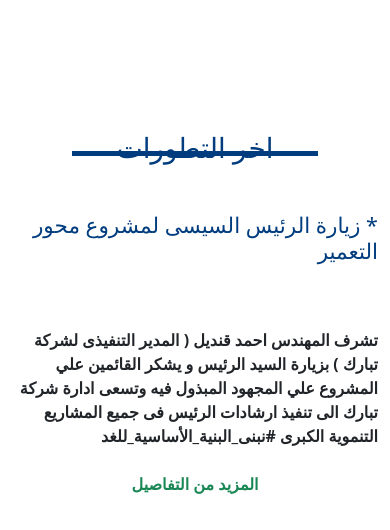
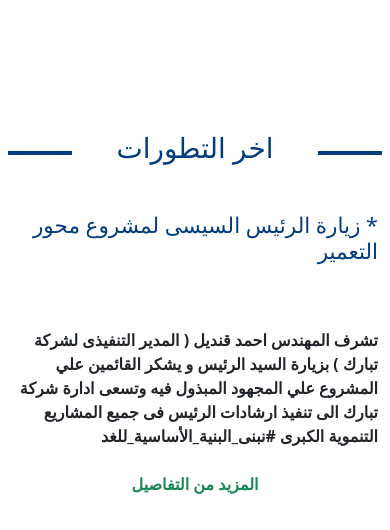
Before and after one commit to mohamed-saad5411/tbarak, a plain HTML site: page index.html in a window 390 px wide. Shown: the part 3500-4030 px from the top of the page. Drawn offline with Linux system fonts and the light colour scheme.

Commit message:
Add files via upload

```diff
--- a/css/rwd.css
+++ b/css/rwd.css
@@ -22,6 +22,7 @@
 
     #project>h2::after,
     #about>h2::after,
+    #update>h2::after,
     #client>h2::after {
         width: 8rem;
         height: 0.25rem;
@@ -30,6 +31,7 @@
 
     #project>h2::before,
     #about>h2::before,
+    #update>h2::before,
     #client>h2::before {
         width: 8rem;
         height: 0.25rem;
@@ -47,6 +49,7 @@
 @media screen and (max-width: 1200px) {
 
     #project>h2::after,
+    #update>h2::after,
     #about>h2::after,
     #client>h2::after {
         width: 10rem;
@@ -59,6 +62,7 @@
 
     #project>h2::before,
     #about>h2::before,
+    #update>h2::before,
     #client>h2::before {
         width: 10rem;
         right: 10%;
@@ -92,6 +96,7 @@
 
     #project>h2::after,
     #about>h2::after,
+    #update>h2::after,
     #client>h2::after {
         width: 4rem;
         left: 2%;
@@ -100,6 +105,7 @@
 
     #project>h2::before,
     #about>h2::before,
+    #update>h2::before,
     #client>h2::before {
         width: 4rem;
         right: 2%;
```
